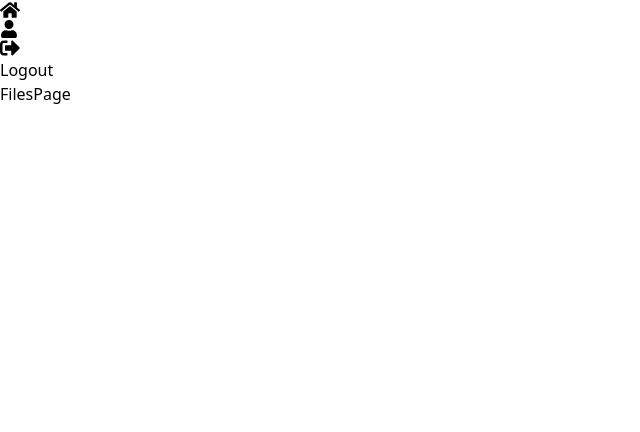
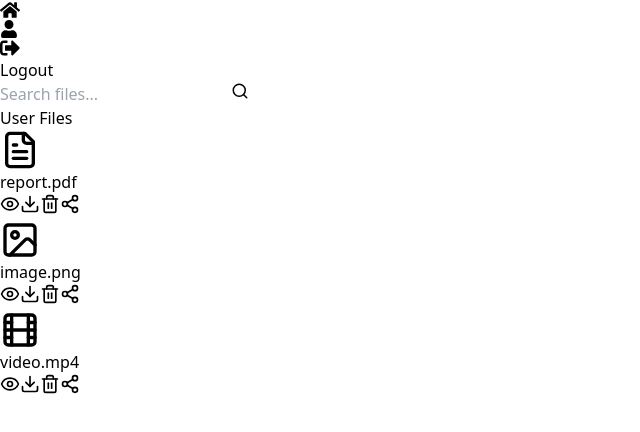
Before and after one commit to harshkunz/Smart-Secure-File-Vault, a React (Vite) app in the folder frontend/: page /files in a window 1280 px wide. Shown: the top 432 px of the page, without its empty margins (0-640 px from the left). Built offline with nearby package versions, Linux system fonts and the light colour scheme.

Commit message:
Add new feature or fix

```diff
--- a/frontend/src/pages/FilesPage.jsx
+++ b/frontend/src/pages/FilesPage.jsx
@@ -1,9 +1,93 @@
-import React from 'react'
+import { useState } from "react";
+import {
+  Download,
+  Trash2,
+  Share2,
+  Eye,
+  Search,
+  FileText,
+  Image,
+  Film,
+} from "lucide-react";
 
-const FilesPage = () => {
+const dummyFiles = [
+  { id: 1, name: "report.pdf" },
+  { id: 2, name: "image.png" },
+  { id: 3, name: "video.mp4" },
+];
+
+export default function FilesPage() {
+  const [files, setFiles] = useState(dummyFiles);
+  const [search, setSearch] = useState("");
+
+  const getIcon = (fileName) => {
+    const ext = fileName.split(".").pop().toLowerCase();
+    if (ext === "pdf") return <FileText size={40} />;
+    if (["png", "jpg", "jpeg", "gif"].includes(ext)) return <Image size={40} />;
+    if (["mp4", "mov", "avi"].includes(ext)) return <Film size={40} />;
+    return <FileText size={40} />;
+  };
+
+
+  const handleDelete = (id) => {
+    setFiles((prev) => prev.filter((file) => file.id !== id));
+  };
+
   return (
-    <div>FilesPage</div>
-  )
+    <div className="p-4">
+      {/* Search Bar */}
+      <div className="mb-4 px-8 py-2 flex gap-2">
+        <input
+          type="text"
+          placeholder="Search files..."
+          value={search}
+          onChange={(e) => setSearch(e.target.value)}
+          className="border px-4 py-2 rounded-full w-full hover:bg-purple-100 focus:outline-none focus:ring-1 focus:ring-blue-400"
+        />
+        <button
+          onClick={() => {}} // Optional: trigger any custom search logic
+          className="bg-green-500 hover:bg-blue-700 text-white px-4 py-2 rounded-full"
+        >
+          <Search size={18} />
+        </button>
+      </div>
+      <h2 className="text-2xl font-semibold text-center mb-4">User Files</h2>
+
+      {/* Files List */}
+      <div className="grid grid-cols-1 sm:grid-cols-2 lg:grid-cols-3 gap-4 px-4 py-2">
+        {files
+          .filter((file) =>
+            file.name.toLowerCase().includes(search.toLowerCase())
+          )
+          .map((file) => (
+            <div
+              key={file.id}
+              className="border rounded p-4 flex flex-col items-center text-center shadow rounded-lg hover:bg-purple-100"
+            >
+              <div className="border-2 p-8 h-16 mb-2 flex items-center justify-center rounded-full hover:bg-green-200">
+                {getIcon(file.name)}
+              </div>
+              <span className="font-medium">{file.name}</span>
+              <div className="flex gap-2 mt-4">
+                <button className="bg-gray-300 mx-1 hover:bg-blue-600 text-black text-sm px-2 py-1 rounded-sm">
+                  <Eye size={20} />
+                </button>
+                <button className="bg-green-500 mx-1 hover:bg-blue-600 text-white text-sm px-2 py-1 rounded-sm">
+                  <Download size={20} />
+                </button>
+                <button
+                  onClick={() => handleDelete(file.id)}
+                  className="bg-red-500 mx-1 hover:bg-blue-600 text-white text-sm px-2 py-1 rounded-sm"
+                >
+                  <Trash2 size={20} />
+                </button>
+                <button className="bg-purple-500 mx-1 hover:bg-blue-600 text-white text-sm px-2 py-1 rounded-sm">
+                  <Share2 size={20} />
+                </button>
+              </div>
+            </div>
+          ))}
+      </div>
+    </div>
+  );
 }
-
-export default FilesPage;
```
